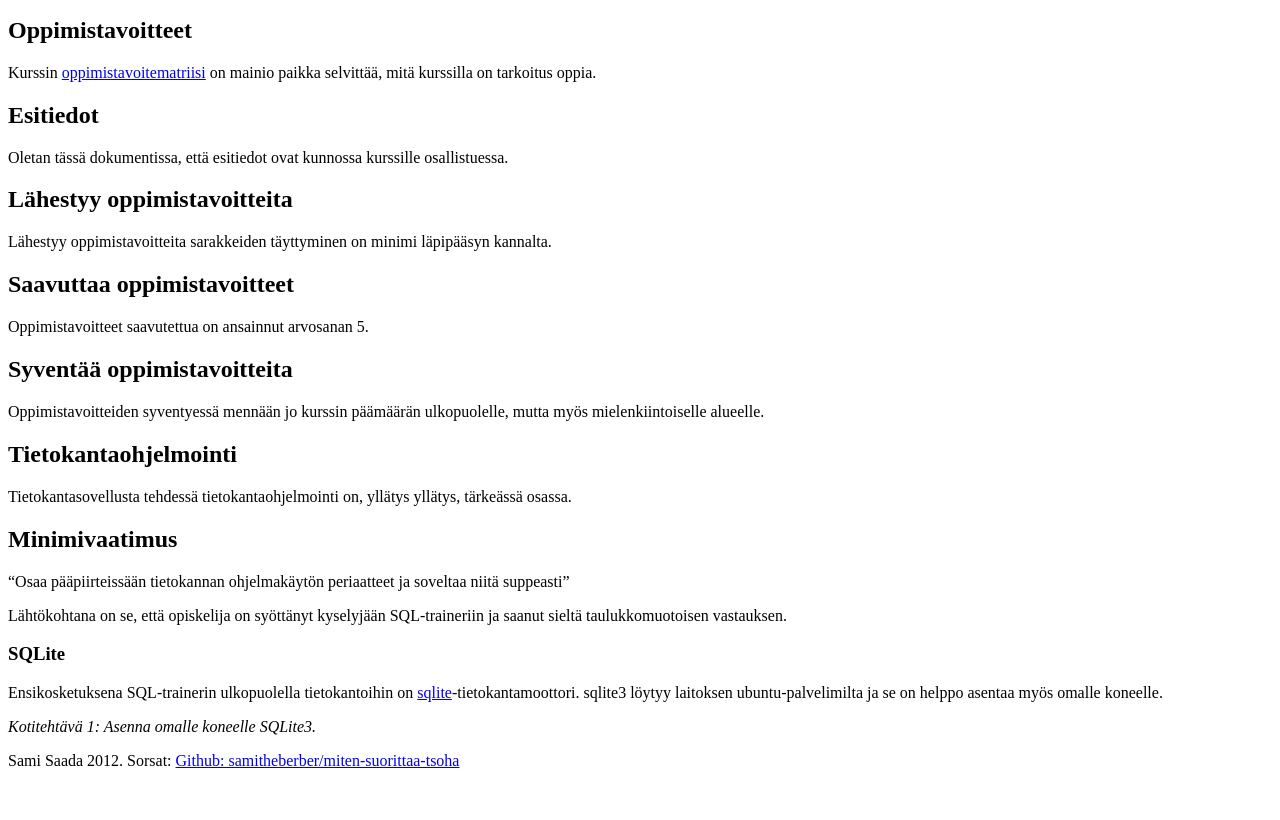
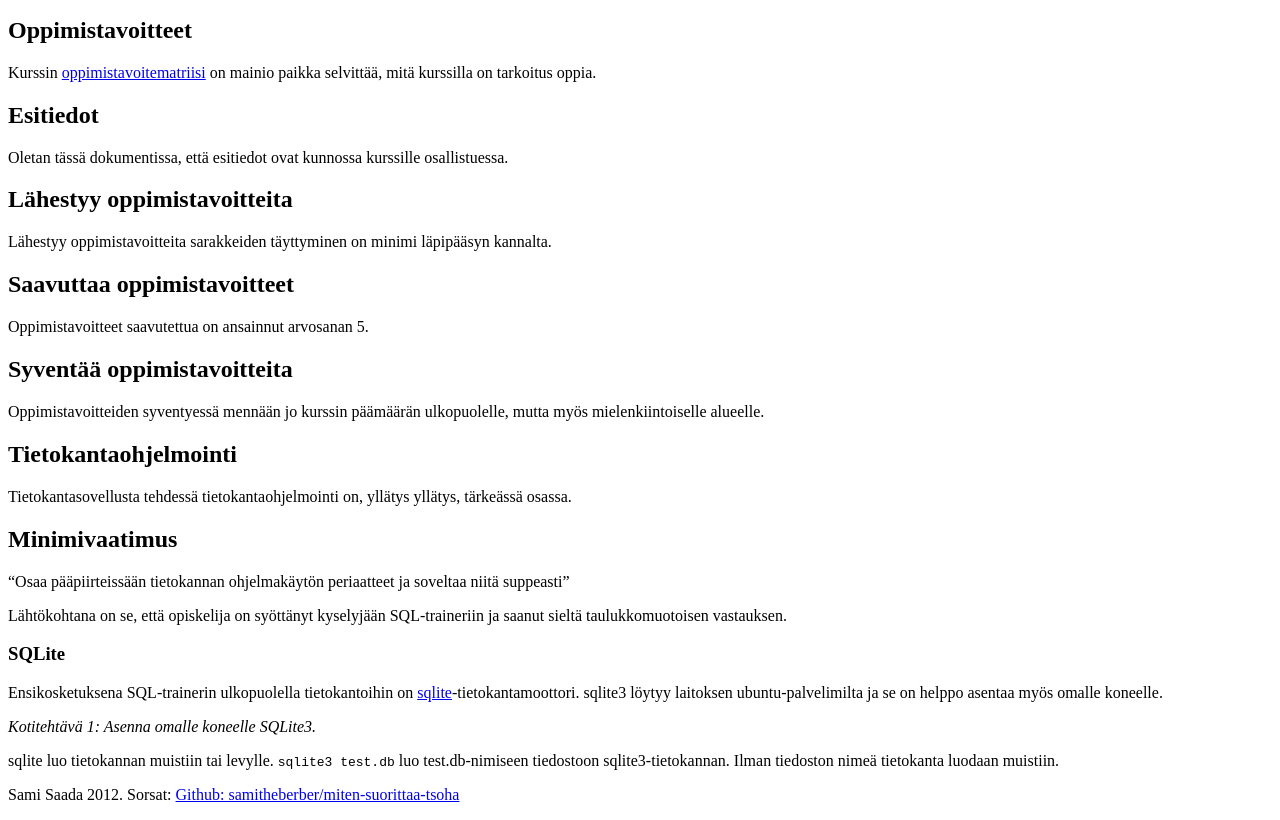
Before and after one commit to samitheberber/miten-suorittaa-tsoha, a plain HTML site: page index.html in a window 1280 px wide. Shown: the part 101-921 px from the top of the page. Before the commit the page ends 887 px from the top, so only its background shows below. Drawn offline with Linux system fonts and the light colour scheme.

Commit message:
first sqlite3 database creation

```diff
--- a/index.html
+++ b/index.html
@@ -68,6 +68,8 @@
 
       <p class="homework">Asenna omalle koneelle SQLite3.</p>
 
+      <p>sqlite luo tietokannan muistiin tai levylle. <code>sqlite3 test.db</code> luo test.db-nimiseen tiedostoon sqlite3-tietokannan. Ilman tiedoston nimeä tietokanta luodaan muistiin.</p>
+
     </section>
 
     <footer>
```
